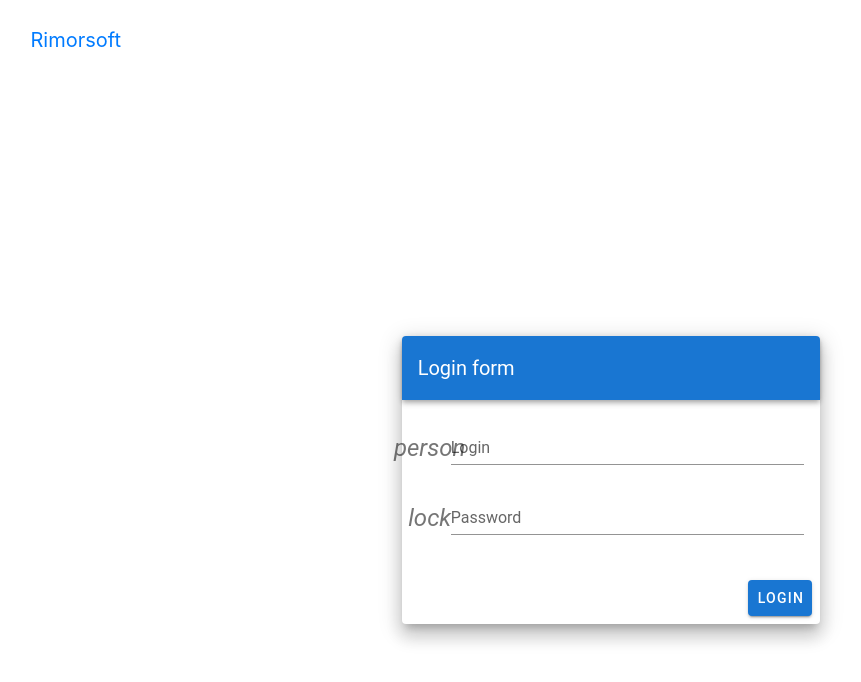
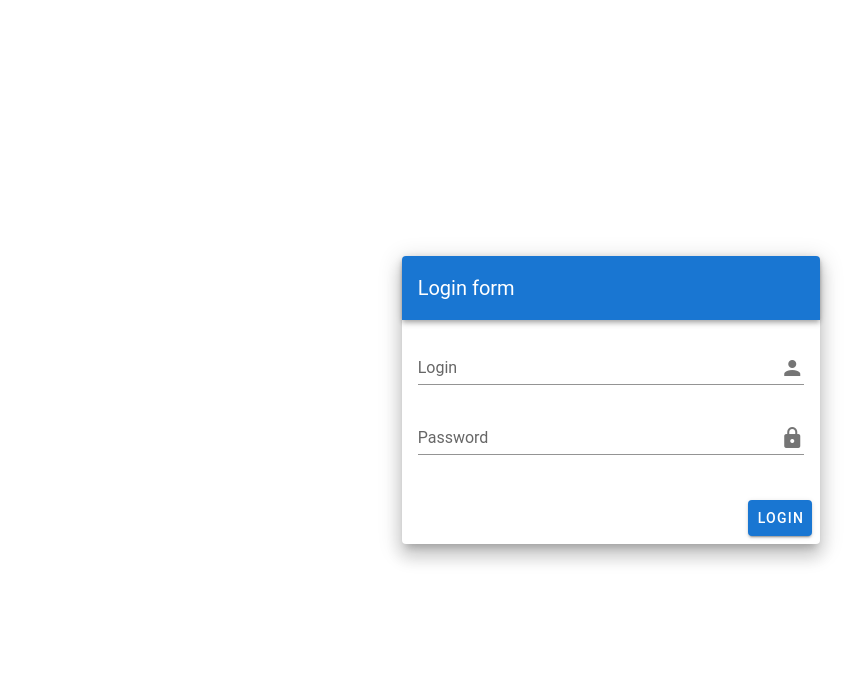
Before and after one commit to ulix1808/hentropy, a Vue app in the folder my-app/: page / in a window 1280 px wide. Shown: the top 682 px of the page, without its empty margins (29-890 px from the left). Built offline with nearby package versions, Linux system fonts and the light colour scheme; what vuetify-datetime-picker would draw is missing.

Commit message:
ajuste login

```diff
--- a/my-app/src/App.vue
+++ b/my-app/src/App.vue
@@ -2,7 +2,7 @@
   <div id="app">
     <!--<Dashboard />-->
 
-      <nav class="navbar navbar-inverse navbar-fixed-top">
+  <!--    <nav class="navbar navbar-inverse navbar-fixed-top">
             <div class="container">
                 <div class="navbar-header">
                     <button type="button" class="navbar-toggle collapsed" data-toggle="collapse" data-target="#navbar" aria-expanded="false" aria-controls="navbar">
@@ -25,7 +25,7 @@
                     </ul>
                 </div>
             </div>
-        </nav>
+        </nav>-->
      <router-view >
     </router-view>
   </div>
--- a/my-app/src/components/Login.vue
+++ b/my-app/src/components/Login.vue
@@ -11,14 +11,14 @@
                      <v-card-text>
                         <v-form>
                            <v-text-field
-                              prepend-icon="person"
+                              append-icon="mdi-account"
                               name="login"
                               label="Login"
                               type="text"
                            ></v-text-field>
                            <v-text-field
                               id="password"
-                              prepend-icon="lock"
+                              append-icon="mdi-lock"
                               name="password"
                               label="Password"
                               type="password"
--- a/my-app/src/components/agregar.vue
+++ b/my-app/src/components/agregar.vue
@@ -83,7 +83,9 @@
                 sm="6"
                 md="3"
               >
-              <v-datetime-picker label="Select Datetime" v-model="fechaEvento"> </v-datetime-picker>
+              <v-datetime-picker label="Select Datetime" dateIcon="mdi-calendar-blank"
+      timeIcon="mdi-skip-previous"
+      v-model="fechaEvento"> </v-datetime-picker>
 
               </v-col>
               <v-col
```
